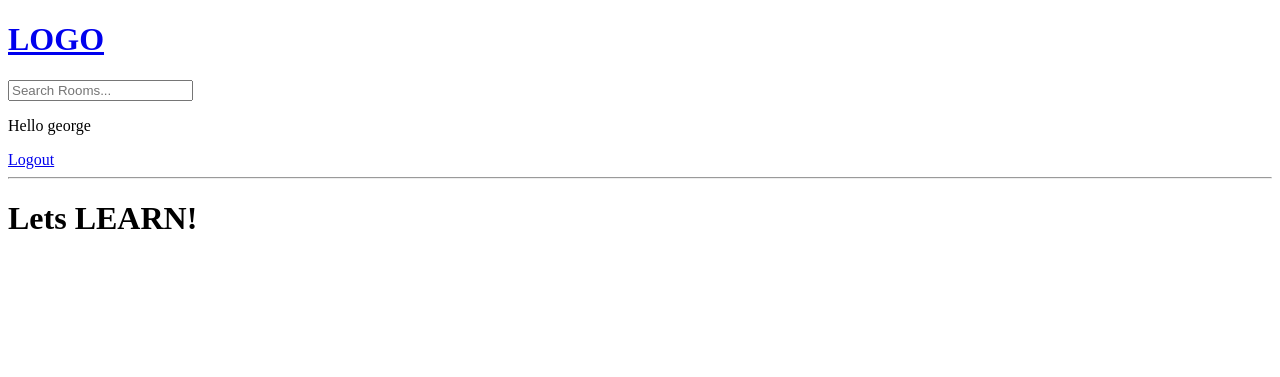
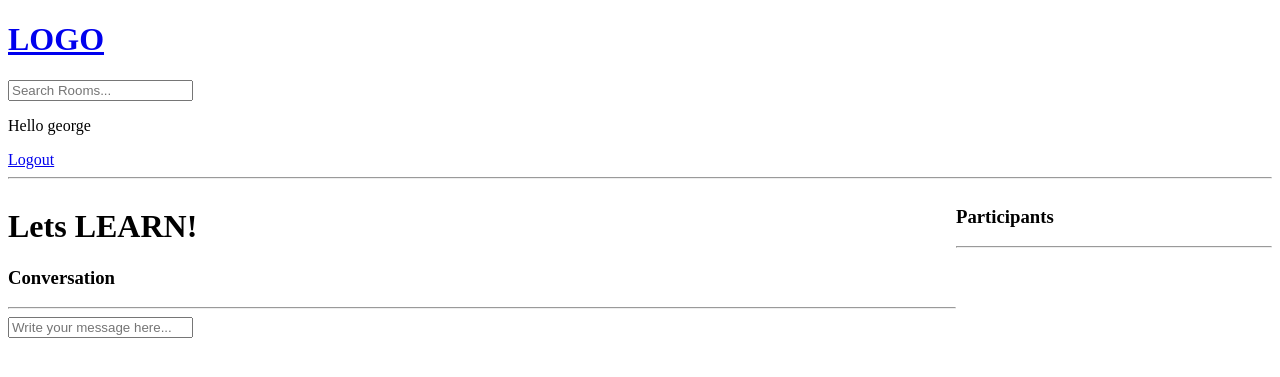
Before and after one commit to Leaders2022/studybud, a Django app: template base/templates/base/room.html in a window 1280 px wide. Shown: the top 377 px of the page. Run offline with Django 5.2, Linux system fonts and the light colour scheme; the template is opened without the code that fills it: values that come from a table or form of the project are taken from there, others are empty; a user stored in the database is signed in; data comes from the database, SQL or seed files in the repository; both versions use the stored data as it was after the commit; parts of the project's set-up code (start-up, migrations or seed data) failed here and were passed over.

Commit message:
room commit

```diff
--- a/base/templates/base/room.html
+++ b/base/templates/base/room.html
@@ -1,7 +1,48 @@
 {% extends "main.html" %}
 
 {% block content %}
+    <style>
+    .room-container{
+        display: grid;
+        grid-template-columns: 3fr 1fr;
+    }
+    </style>
 
+    <div class="room-container">
+    <div>
 <h1>{{ room.name }}</h1>
 
+    <p>{{ room.description }}</p>
+
+    <div class = "comment-wrapper">
+    <h3>Conversation</h3>
+        <hr>
+    {% for message in room_messages %}
+        <div>
+        <small>@{{ message.user }} {{ message.created|timesince }} ago</small>
+            <p>{{ message.body }}</p>
+            <hr>
+
+        </div>
+
+    {% endfor %}
+
+    </div>
+    {% if request.user.is_authenticated %}
+    <div class = "comment-form">
+        <form method="POST" action="">
+            {% csrf_token %}
+            <input type="text" name="body" placeholder="Write your message here...">
+
+        </form>
+    </div>
+    {% endif %}
+    </div>
+
+    <div>
+    <h3>Participants</h3>
+        <hr>
+    </div>
+      </div>
+
 {% endblock content %}
```
Also changed, not shown: base/views.py (+11 -2 lines), db.sqlite3.
